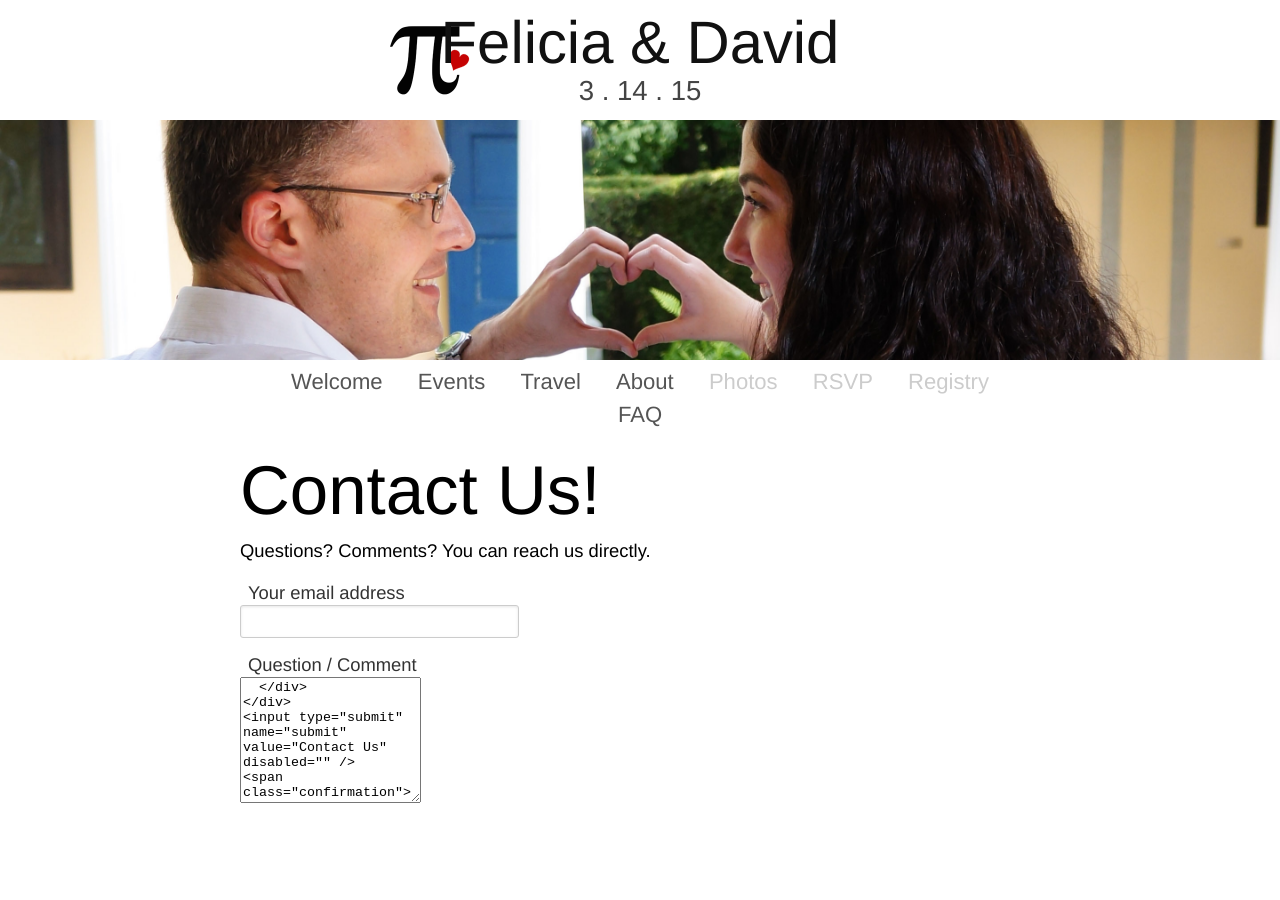
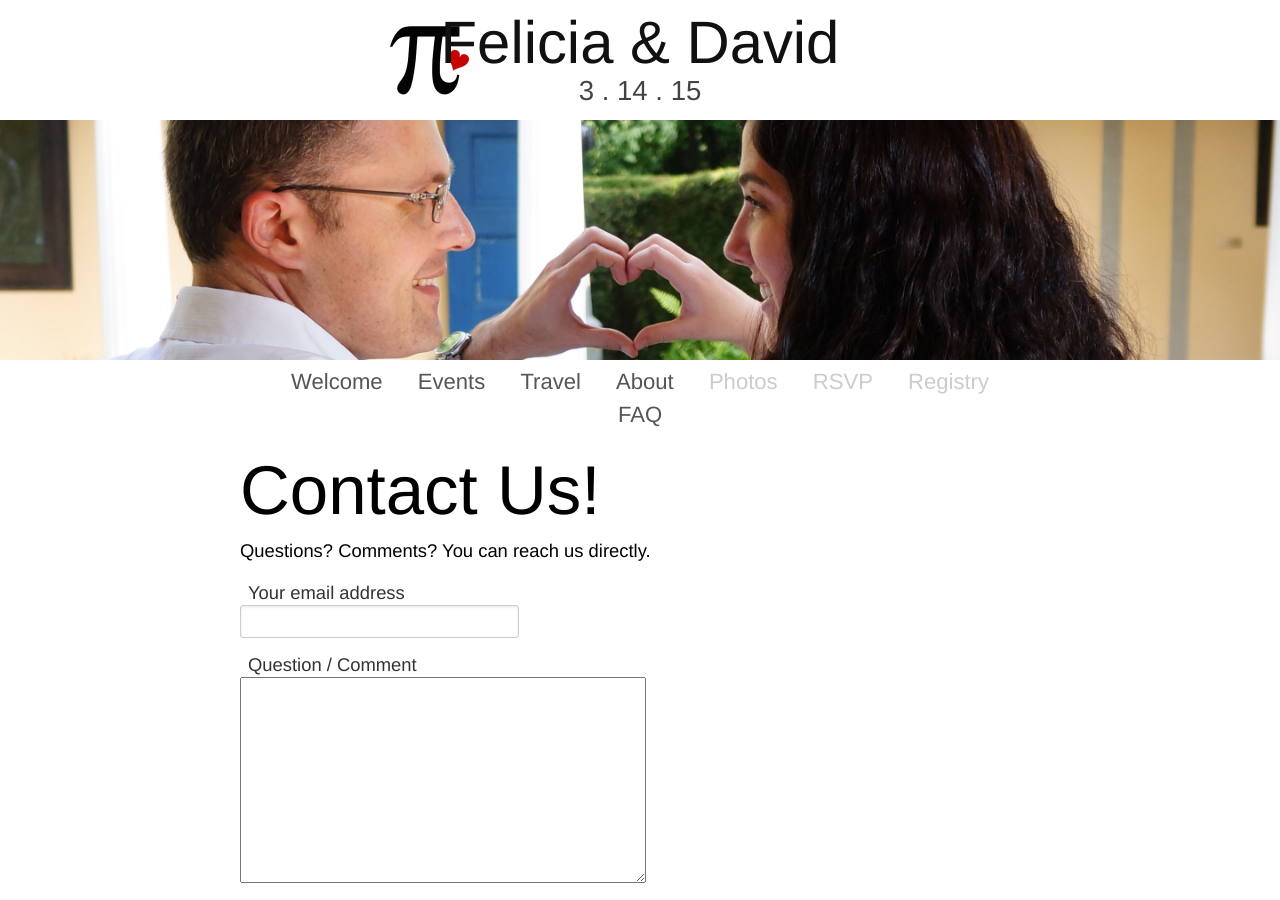
Before and after one commit to dnschnur/piday.github.com, a Jekyll site: the page built from about/contact.md, in a window 1280 px wide. Built offline with Jekyll 4.4.1, drawn with Linux system fonts in a browser that asks for light colours; nearby versions of some CDN libraries.

Commit message:
Fix text area closing tag and styles.

```diff
--- a/about/contact.md
+++ b/about/contact.md
@@ -16,7 +16,7 @@ Questions? Comments? You can reach us directly.
 <div class="form-line">
   <div class="form-field">
     <label for="entry_107764626">Question / Comment</label>
-    <textarea name="entry.107764626" id="entry_107764626" rows="8" cols="0" aria-label="Your Name" aria-required="true" required="">
+    <textarea name="entry.107764626" id="entry_107764626" aria-label="Your Name" aria-required="true" required=""></textarea>
   </div>
 </div>
 <input type="submit" name="submit" value="Contact Us" disabled>
--- a/piday.css
+++ b/piday.css
@@ -317,6 +317,11 @@ input[type=submit]:disabled {
   cursor: default;
 }
 
+textarea {
+  height: 200px;
+  width: 400px;
+}
+
 .form-line {
   display: block;
   margin-bottom: 15px;
```
